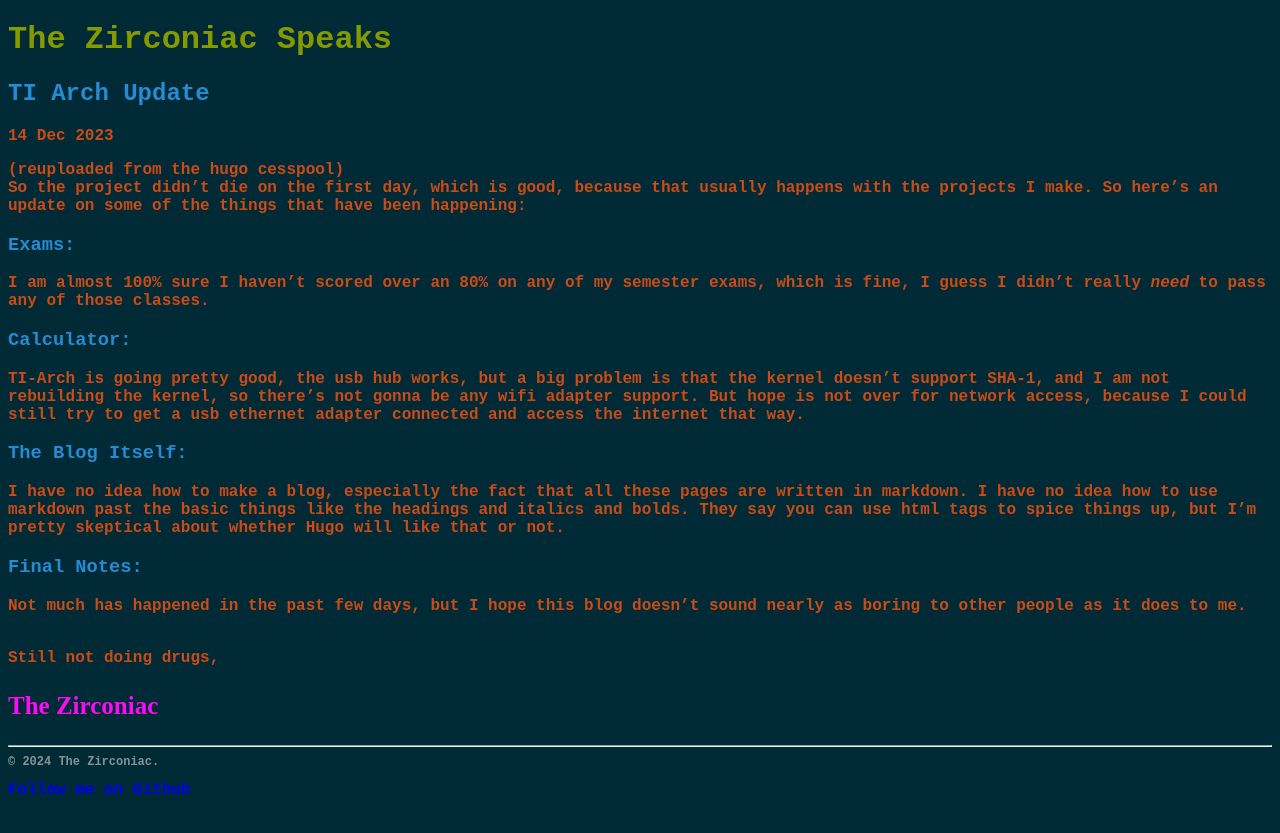
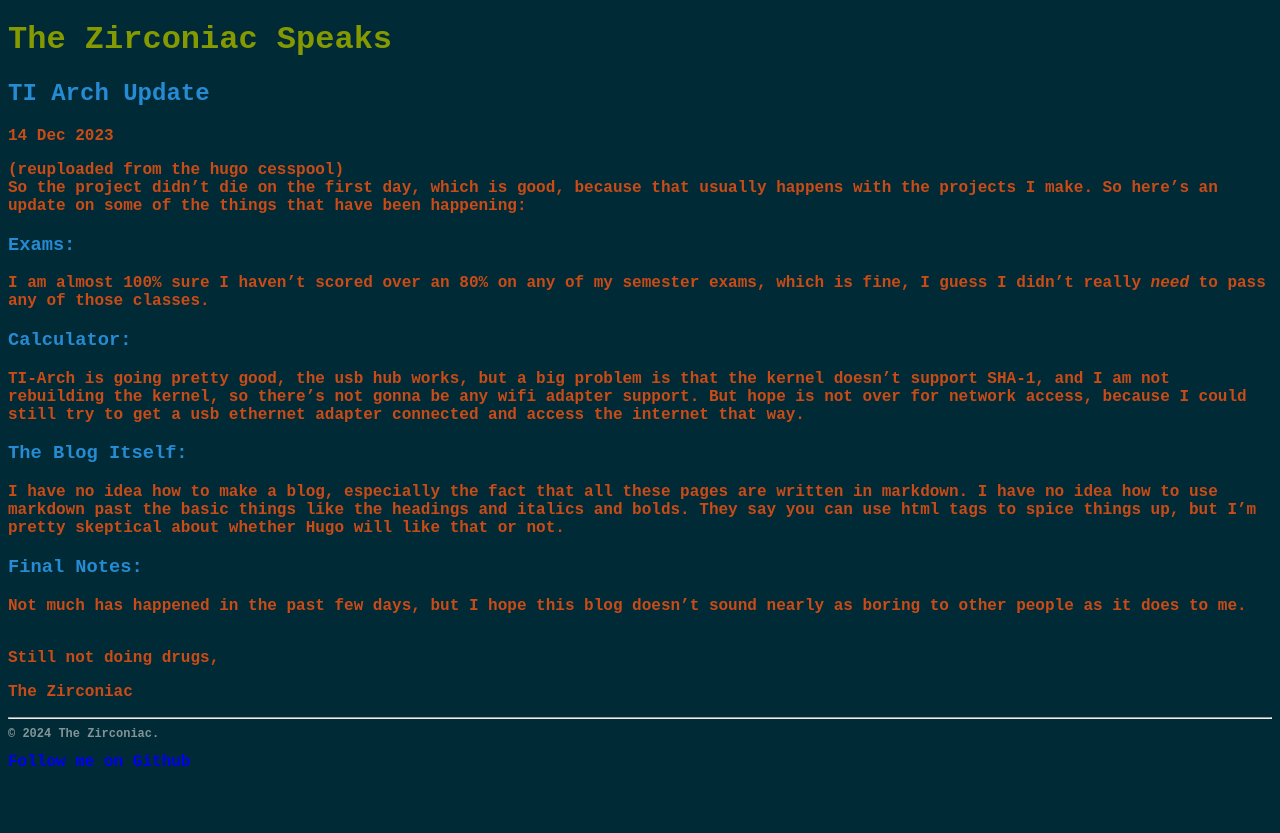
Before and after one commit to ZirconiaCubed3v2/ZirconiaCubed3v2.github.io, a Jekyll site: the page built from _posts/2023-12-14-ti-arch-update.md, in a window 1280 px wide. Shown: the top 833 px of the page. Built offline with Jekyll 4.4.1, drawn with Linux system fonts in a browser that asks for light colours; some web fonts are replaced; our own code applies the rules of GitHub Pages for plain Markdown files.

Commit message:
Update style.css

```diff
--- a/css/style.css
+++ b/css/style.css
@@ -1,7 +1,3 @@
-@font-face {
-  font-family: signature;
-  src: url("/_fonts/signature.otf");
-}
 body {
   background-color: #002b36;
   font-family: 'Cousine', monospace;
@@ -14,12 +10,6 @@ p {
 }
 a {
   text-decoration: none;
-}
-#sig {
-  color: #ff0af7;
-  font-family: signature;
-  font-weight: bold;
-  font-size: 25px;
 }
 #heading {
   color: #268bd2
```
